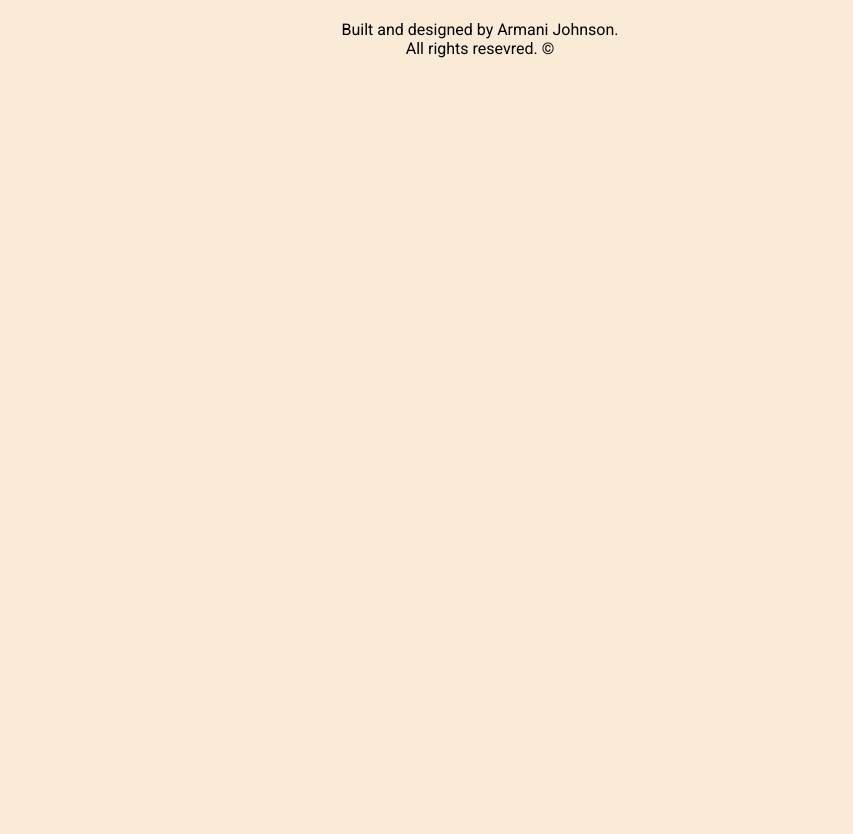
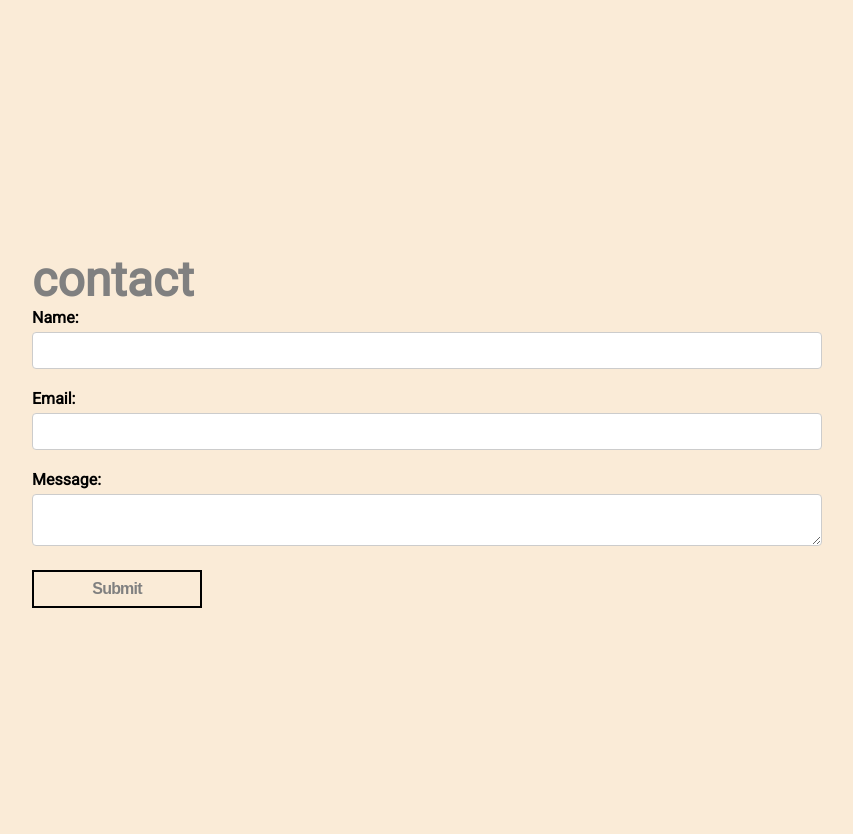
Before and after one commit to Armanchi/armanijohnson, a React (Create React App) app: page / in a window 1280 px wide. Shown: the part 1940-2774 px from the top of the page, without its empty margins (160-1013 px from the left). Before the commit the page ends 1998 px from the top, so only its background shows below. Built offline with nearby package versions, Linux system fonts and the light colour scheme.

Commit message:
added cintact section

```diff
--- a/src/App.js
+++ b/src/App.js
@@ -5,6 +5,7 @@ import About from "./Components/About";
 import Projects from "./Components/Projects";
 import Footer from "./Components/Footer";
 import Navbar from "./Components/Navbar";
+import Contact from "./Components/Contact";
 
 function App() {
   return (
@@ -13,6 +14,7 @@ function App() {
       <Intro />
       <About />
       <Projects />
+      <Contact />
       <Footer />
     </div>
       <Navbar />
--- /dev/null
+++ b/src/Components/Contact.js
@@ -0,0 +1,77 @@
+import React, { useState } from 'react';
+import '../styles/contact.css';
+
+const Contact = () => {
+  const [formData, setFormData] = useState({
+    name: '',
+    email: '',
+    message: '',
+  });
+
+  const handleChange = (event) => {
+    const { name, value } = event.target;
+    setFormData((prevFormData) => ({ ...prevFormData, [name]: value }));
+  };
+
+  const handleSubmit = (event) => {
+    event.preventDefault();
+    // Save the form data to local storage
+    const submittedData = JSON.parse(localStorage.getItem('submittedData')) || [];
+    submittedData.push(formData);
+    localStorage.setItem('submittedData', JSON.stringify(submittedData));
+
+    // Clear the form after submission
+    setFormData({
+      name: '',
+      email: '',
+      message: '',
+    });
+  };
+
+  return (
+    <div id='contact'>
+      <div>
+        <span className='contactTitle'>contact</span>
+      </div>
+      <div>
+        <form onSubmit={handleSubmit}>
+          <div className="form-group">
+            <label htmlFor="name">Name:</label>
+            <input
+              type='text'
+              id='name'
+              name='name'
+              value={formData.name}
+              onChange={handleChange}
+              required
+            />
+          </div>
+          <div className="form-group">
+            <label htmlFor="email">Email:</label>
+            <input
+              type='email'
+              id='email'
+              name='email'
+              value={formData.email}
+              onChange={handleChange}
+              required
+            />
+          </div>
+          <div className="form-group">
+            <label htmlFor="message">Message:</label>
+            <textarea
+              id='message'
+              name='message'
+              value={formData.message}
+              onChange={handleChange}
+              required
+            />
+          </div>
+          <button className='contact-button' type='submit'>Submit</button>
+        </form>
+      </div>
+    </div>
+  );
+};
+
+export default Contact;
--- a/src/Components/Navbar.js
+++ b/src/Components/Navbar.js
@@ -9,7 +9,8 @@ const Navbar = () => {
     const links = [
         <a href='#Intro'>home</a>,
         <a href='#about'>about</a>,
-        <a href='#projects'>projects</a>
+        <a href='#projects'>projects</a>,
+        <a href='#contact'>contact</a>
     ];
   return (
     <div className="nav">
--- a/src/styles/Intro.css
+++ b/src/styles/Intro.css
@@ -69,7 +69,7 @@
 }
 
 .intro-button:hover {
-  border-color: #C6DBB4;
+  border-color: gray;
   color: black;
   fill: gray;
 }
--- /dev/null
+++ b/src/styles/contact.css
@@ -0,0 +1,75 @@
+#contact {
+    padding-left: 15%;
+    padding-right: 25%;
+    padding-top: 10%;
+    padding-bottom: 8%;
+    min-height: 60vh;
+}
+.form-group {
+    margin-bottom: 20px;
+    font-weight: 600;
+}
+
+label {
+    display: block;
+    margin-bottom: 5px;
+}
+
+input,
+textarea {
+    width: 100%;
+    padding: 10px;
+    border: 1px solid #ccc;
+    border-radius: 4px;
+}
+.contactTitle{
+    font-size: 48px;
+    font-weight: bold;
+    color: gray;
+}
+.contact-button{
+    align-items: center;
+    background-color: transparent;
+    border: 2px solid black;
+    box-sizing: border-box;
+    color: gray;
+    cursor: pointer;
+    display: inline-flex;
+    font-size: 16px;
+    font-weight: 600;
+    height: 38px;
+    justify-content: center;
+    letter-spacing: -.8px;
+    line-height: 24px;
+    min-width: 140px;
+    outline: 0;
+    padding: 0 17px;
+    text-align: center;
+    text-decoration: none;
+    transition: all .3s;
+    user-select: none;
+    -webkit-user-select: none;
+    touch-action: manipulation;
+}
+.contact-button:focus {
+    color: gray;
+}
+.contact-button:hover {
+    border-color: gray;
+    color: black;
+    fill: gray;
+}
+ .contact-button a:hover{
+    color:black;
+}
+.contact-button:active {
+    border-color: #9aadbf;
+    color: black;
+    fill: #9aadbf;
+  }
+
+@media (min-width: 768px) {
+      .contact-button {
+      min-width: 170px;
+    }
+  }
--- a/src/styles/projects.css
+++ b/src/styles/projects.css
@@ -2,8 +2,9 @@
     padding-left: 15%;
     padding-right: 25%;
     padding-top: 10%;
+    padding-bottom: 8%;
     min-height: 60vh;
-  }
+}
 .section-title{
     font-size: 48px;
     font-weight: bold;
```
